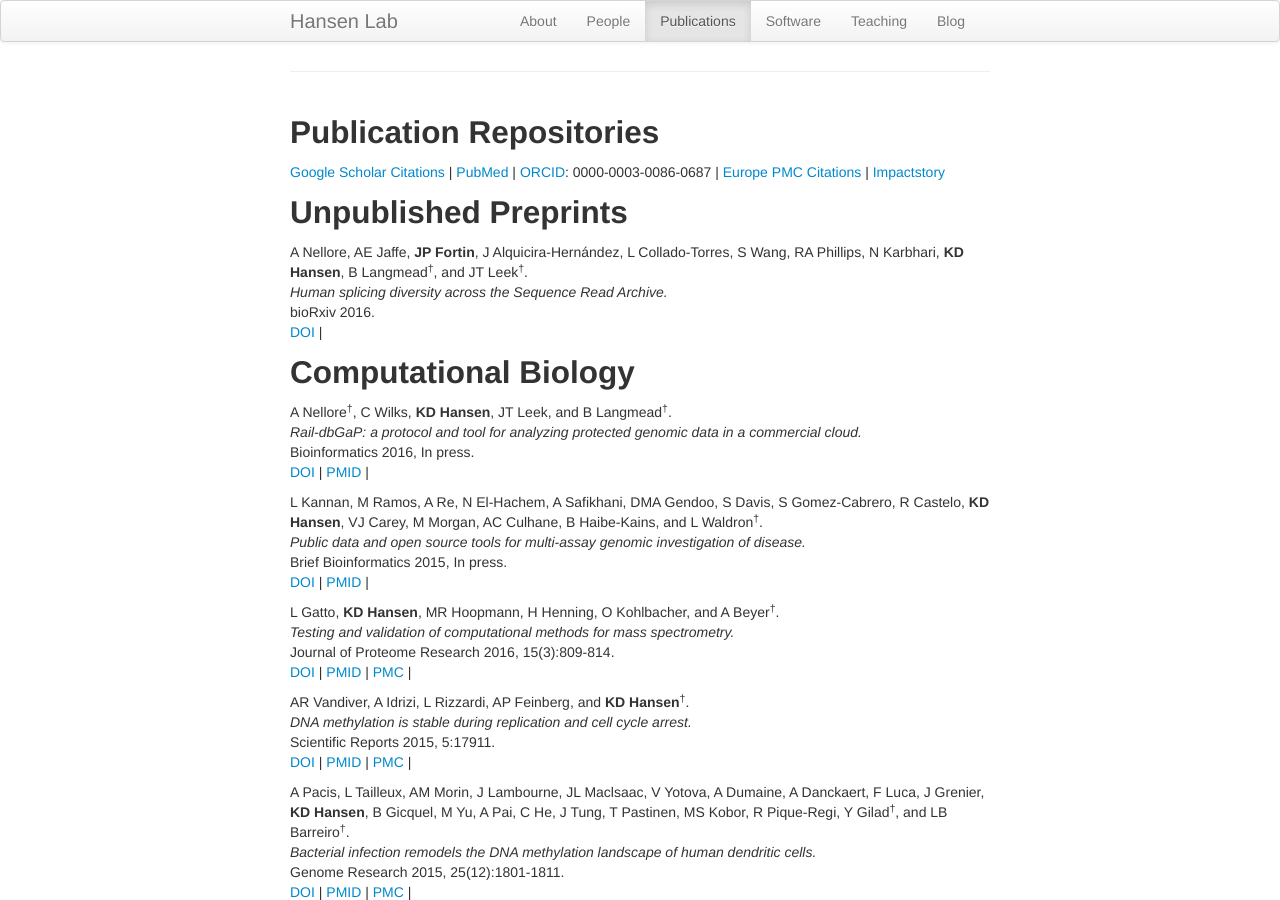
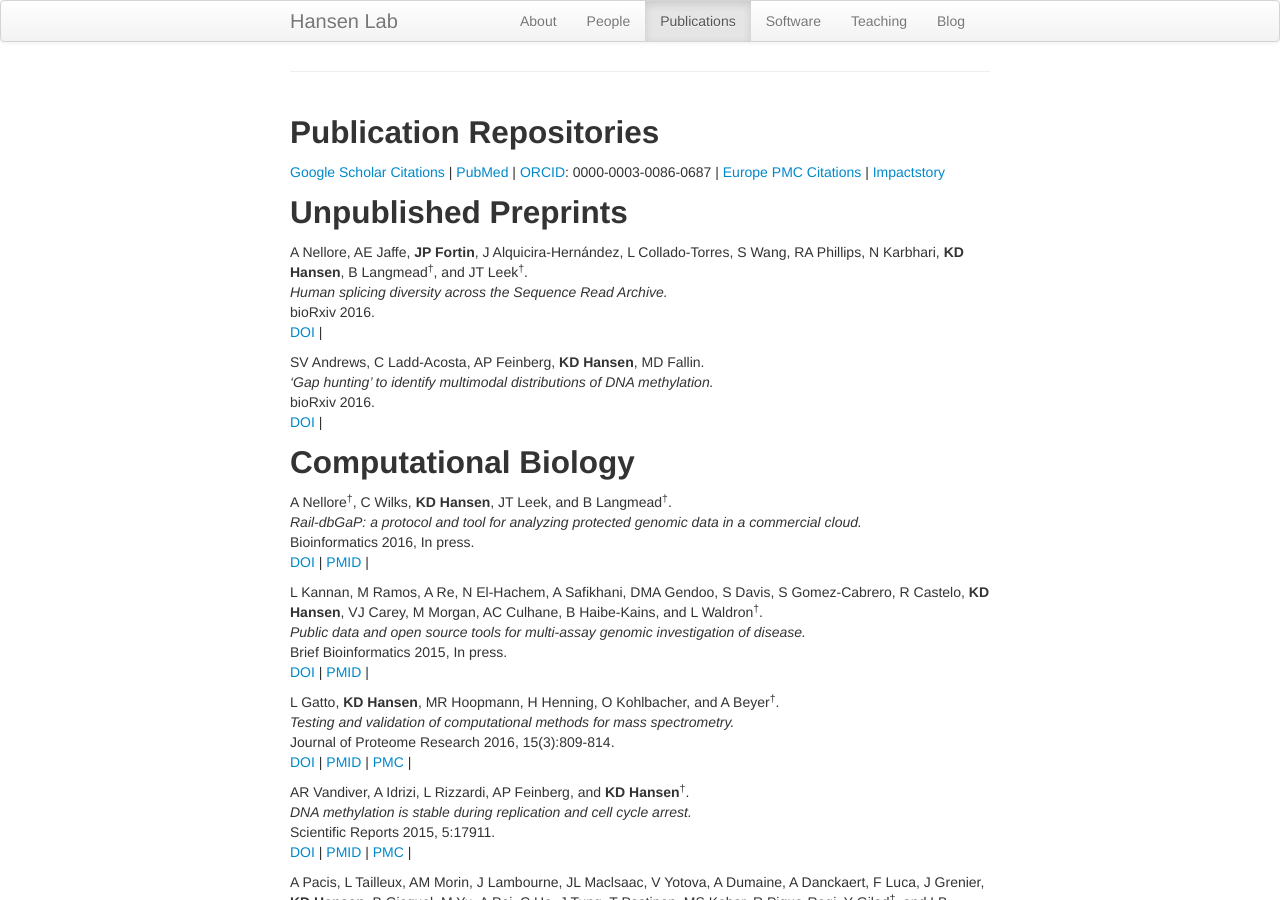
Before and after one commit to hansenlab/hansenlab.github.io, a Jekyll site: the page built from 02-pubs.md, in a window 1280 px wide and 900 px high. Built offline with Jekyll 4.4.1, drawn with Linux system fonts in a browser that asks for light colours; comment, search, counter and statistics services are not loaded.

Commit message:
new preprint

```diff
--- a/02-pubs.md
+++ b/02-pubs.md
@@ -24,6 +24,12 @@ A Nellore, AE Jaffe, <b>JP Fortin</b>, J Alquicira-Hernández, L Collado-Torres,
 <i>Human splicing diversity across the Sequence Read Archive.</i><br />
 bioRxiv 2016.<br />
 [DOI](http://doi.org/10.1101/038224) | <span data-badge-type="4" data-doi="10.1101/038224" data-hide-no-mentions="true" class="altmetric-embed"> </span><br />
+
+SV Andrews, C Ladd-Acosta, AP Feinberg, <b>KD Hansen</b>, MD Fallin.<br />
+<i>'Gap hunting' to identify multimodal distributions of DNA methylation.</i><br />
+bioRxiv 2016.<br />
+[DOI](http://dx.doi.org/10.1101/059659) | <span data-badge-type="4" data-doi="10.1101/059659" data-hide-no-mentions="true" class="altmetric-embed"> </span><br />
+
 
 Computational Biology
 ---------------------
```
